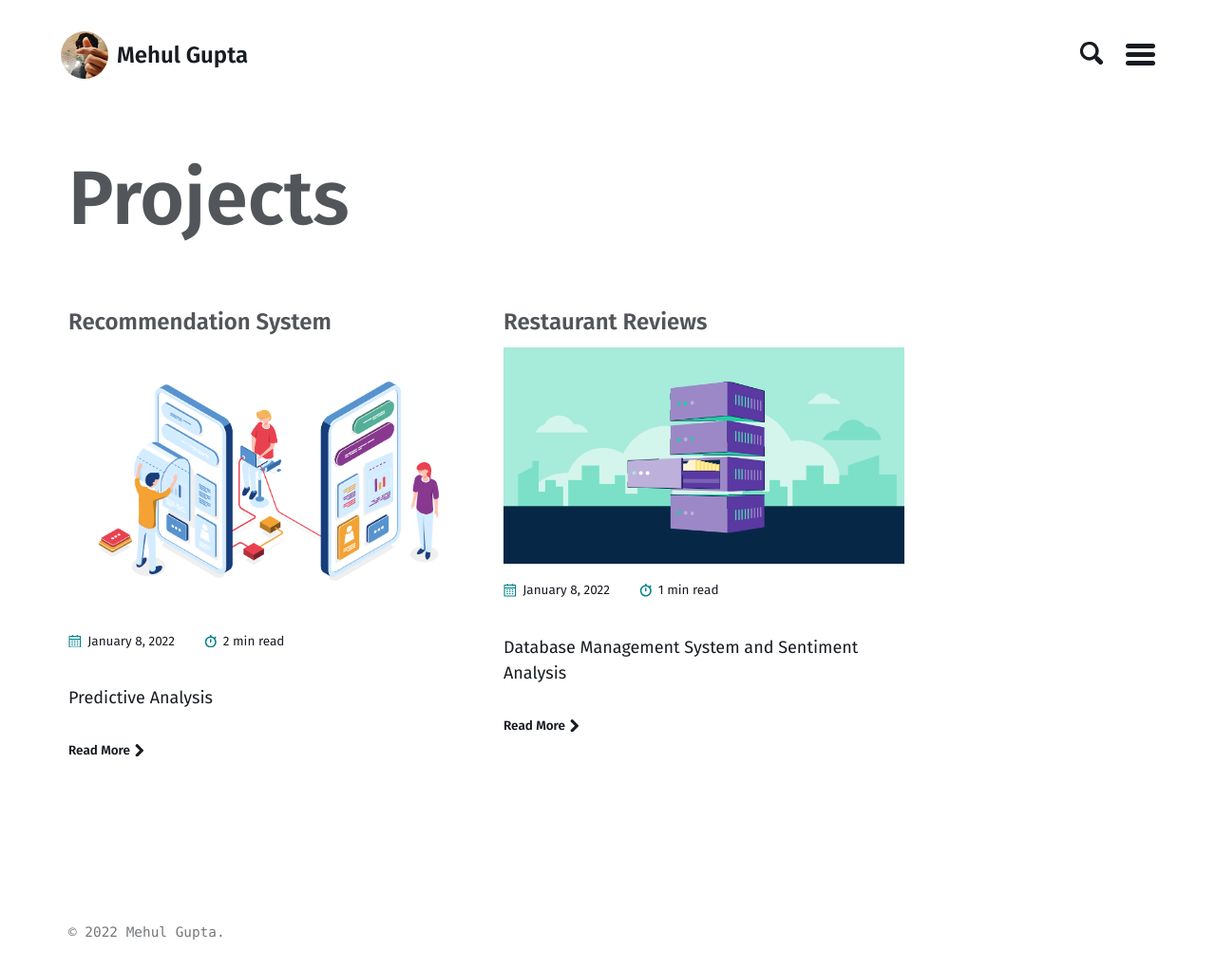
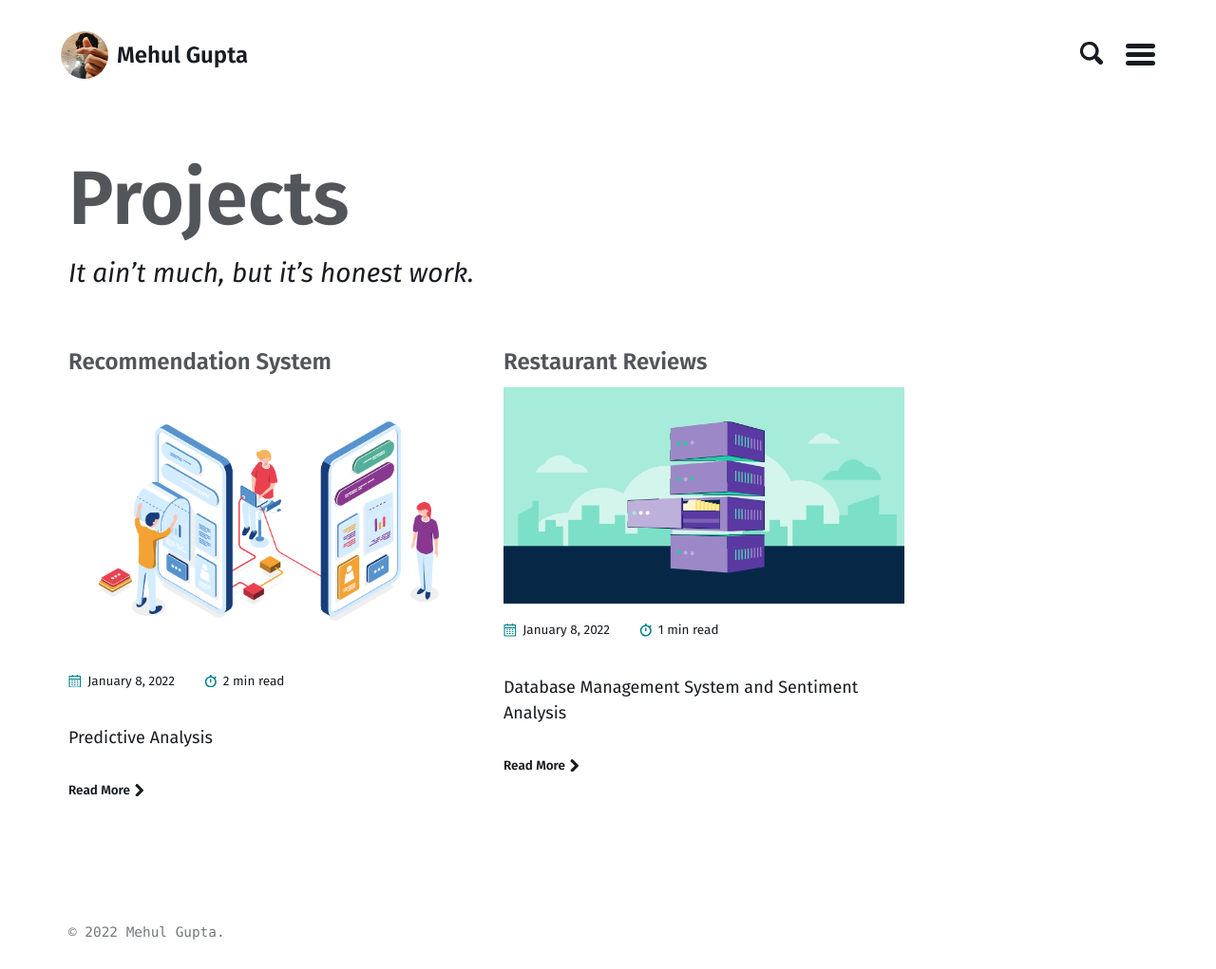
Before and after one commit to mehulg25/mehulg25.github.io, a Jekyll site: the page built from projects.md, in a window 1280 px wide. Shown: the whole page at 95% size. Built offline with Jekyll 4.4.1, drawn with Linux system fonts in a browser that asks for light colours.

Commit message:
Minor Updates

```diff
--- a/index.html
+++ b/index.html
@@ -1,6 +1,6 @@
 ---
 layout: home
-alt_title: "Hello World! I'm [Mehul](/about)."
+alt_title: "Hello World! I'm [Mehul](/about.html)."
 image: /assets/images/gargi_banner_2.jpg
 introduction: |
   I'm a Master's student at Robert H. Smith School of Business, University of Maryland. I have a deep interest in data science and I aim to bridge the gap between technology and business. I occasionally work on side projects and write blogs. I believe that I've a supreme music taste and you can find some of my recommendations here!
--- a/projects.md
+++ b/projects.md
@@ -1,6 +1,6 @@
 ---
 title: Projects
-sub_title: ""
+sub_title: "It ain't much, but it's honest work."
 layout: collection
 permalink: /projects/
 collection: projects
```
